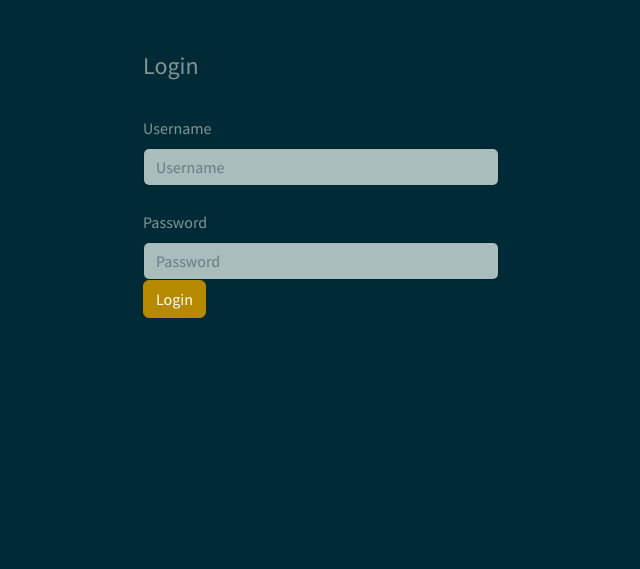
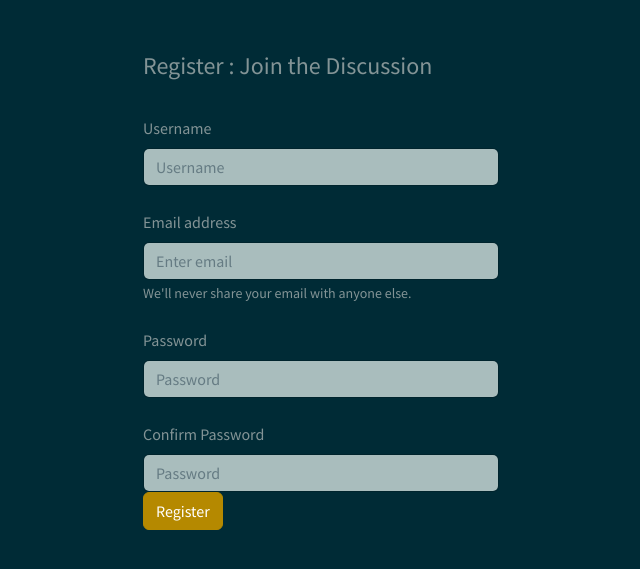
Before and after one commit to sirgama/disqus, a Django app: page /register/ in a window 1280 px wide. Shown: the top 569 px of the page, without its empty margins (319-959 px from the left). Run offline with Django 4.2, Linux system fonts and the light colour scheme; some libraries are stand-ins or nearby versions.

Commit message:
create register form

```diff
--- a/mainapp/templates/mainapp/login.html
+++ b/mainapp/templates/mainapp/login.html
@@ -8,6 +8,7 @@
     <div class="row">
         <div class="col-md-4"></div>
         <div class="col-md-4">
+          {% if page == 'login' %}
             <form action="" method="POST" class="mt-5">
                 {% csrf_token %}
                 <fieldset>
@@ -39,6 +40,48 @@
                   <button type="submit" class="btn btn-primary">Login</button>
                 </fieldset>
               </form>
+              {% else %}
+
+
+              <form action="" method="POST" class="mt-5">
+                {% csrf_token %}
+                <fieldset>
+                  <legend>Register : Join the Discussion</legend>
+                  <!-- <div class="form-group row">
+                    <label for="username" class="col-sm-2 col-form-label">Username</label>
+                    <div class="col-sm-10">
+                      <input type="text" value="username" readonly="" class="form-control-plaintext" id="username" value="your-username">
+                    </div>
+                  </div> -->
+
+                  <div class="form-group">
+                    <label for="username" class="form-label mt-4">Username</label>
+                    <input type="text" name="username" class="form-control" id="username" placeholder="Username">
+                  </div>
+                  <div class="form-group">
+                    <label for="exampleInputEmail1" class="form-label mt-4">Email address</label>
+                    <input type="email" class="form-control" id="exampleInputEmail1" aria-describedby="emailHelp" placeholder="Enter email">
+                   <small id="emailHelp" class="form-text text-muted">We'll never share your email with anyone else.</small>
+                  </div>
+
+                  <div class="form-group">
+                    <label for="exampleInputPassword1" class="form-label mt-4">Password</label>
+                    <input type="password" name="password" class="form-control" id="exampleInputPassword1" placeholder="Password">
+                  </div>
+                  <div class="form-group">
+                    <label for="exampleInputPassword2" class="form-label mt-4">Confirm Password</label>
+                    <input type="password" name="password2" class="form-control" id="exampleInputPassword2" placeholder="Password">
+                  </div>
+
+
+                  <fieldset>
+                  <button type="submit" class="btn btn-primary">Register</button>
+                </fieldset>
+              </form>
+              {% endif %}
+
+
+
         </div>
         <div class="col-md-4"></div>
     </div>
```
